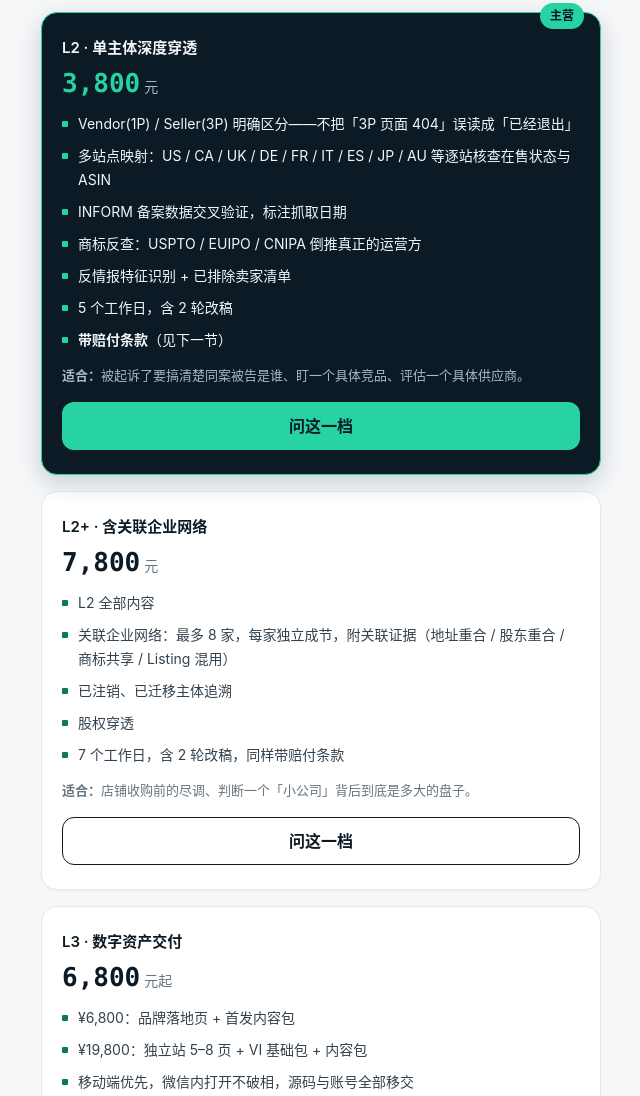
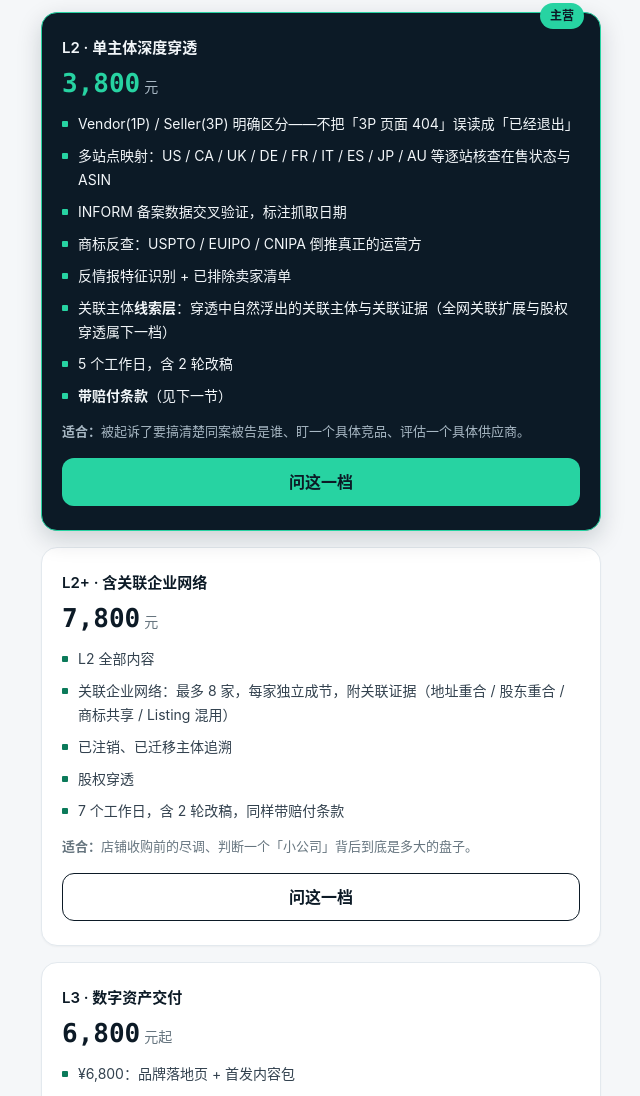
Before and after one commit to yyy-zz/sharewe-landing, a plain HTML site: page index.html in a window 1280 px wide. Shown: the part 2721-3817 px from the top of the page, without its empty margins (319-959 px from the left). Drawn offline with Linux system fonts and the light colour scheme.

Commit message:
Clarify L2 tier: include naturally-surfaced associated entities as lead layer

```diff
--- a/index.html
+++ b/index.html
@@ -547,6 +547,7 @@ ul, ol { list-style: none; }
             <li>INFORM 备案数据交叉验证，标注抓取日期</li>
             <li>商标反查：USPTO / EUIPO / CNIPA 倒推真正的运营方</li>
             <li>反情报特征识别 + 已排除卖家清单</li>
+            <li>关联主体<strong>线索层</strong>：穿透中自然浮出的关联主体与关联证据（全网关联扩展与股权穿透属下一档）</li>
             <li>5 个工作日，含 2 轮改稿</li>
             <li><b>带赔付条款</b>（见下一节）</li>
           </ul>
```
